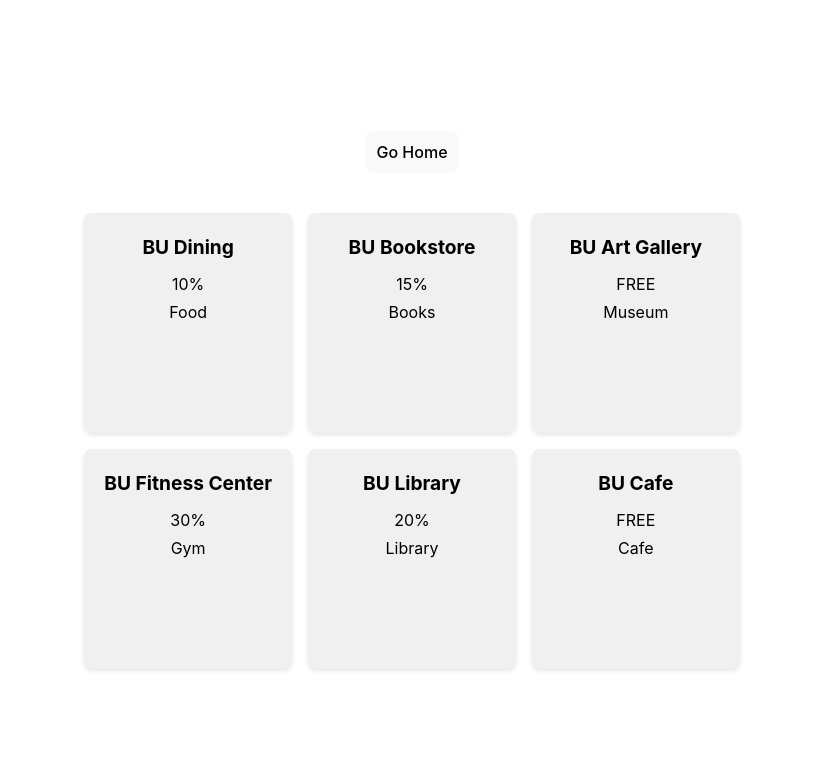
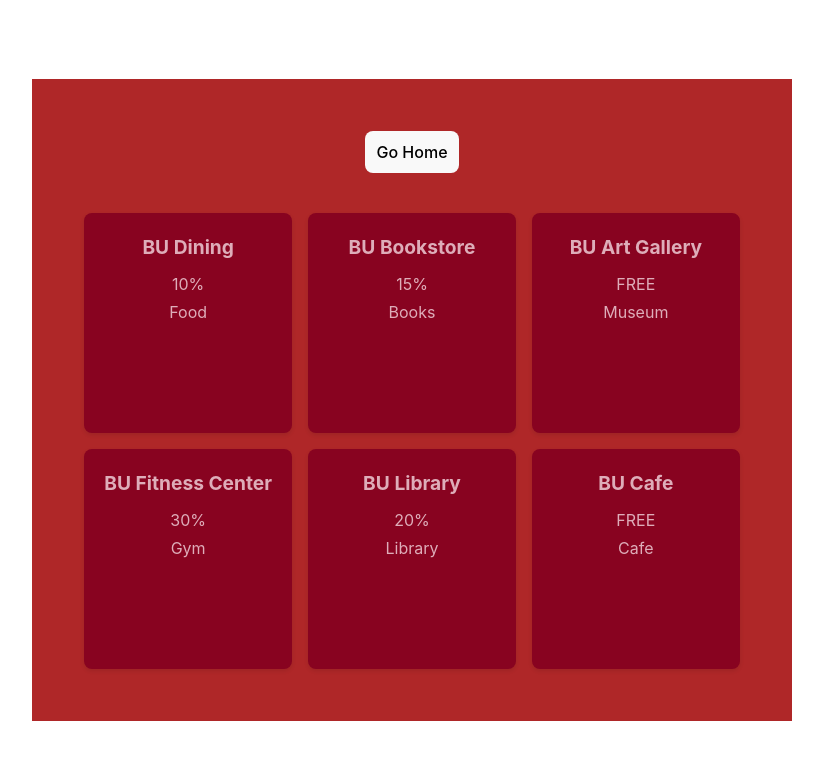
Before and after one commit to Oasis-NEU/f24-group11, a React (Vite) app: page /bu-discounts in a window 1280 px wide. Shown: the top 760 px of the page, without its empty margins (228-1051 px from the left). Built offline with nearby package versions, Linux system fonts and the light colour scheme; a web font is replaced by a local one.

Commit message:
updating color onto college data pages

```diff
--- a/src/App.css
+++ b/src/App.css
@@ -5,6 +5,7 @@
   margin: 0 auto;
   padding: 2rem;
   text-align: center;
+  background-color: #AF2728;
  }
 
  .font-link {
@@ -59,8 +60,7 @@
  }
 
  .grid-item {
-  color: black;
-  background-color: #f0f0f0; /* Light gray background */
+  background-color: #880320; /* Light gray background */
   border-radius: 8px; /* Rounded corners */
   padding: 20px; /* Space inside each icon */
   text-align: center; /* Center text */
@@ -74,9 +74,11 @@
  .icon h3 {
   font-size: 1.2em;
   margin: 0 0 10px 0;
+  color: #DEADB9;
  }
 
  .icon p {
   font-size: 1em;
   margin: 4px 0;
+  color: #DEADB9;
  }
```
Lines whose indentation alone changed are shown as unchanged.
